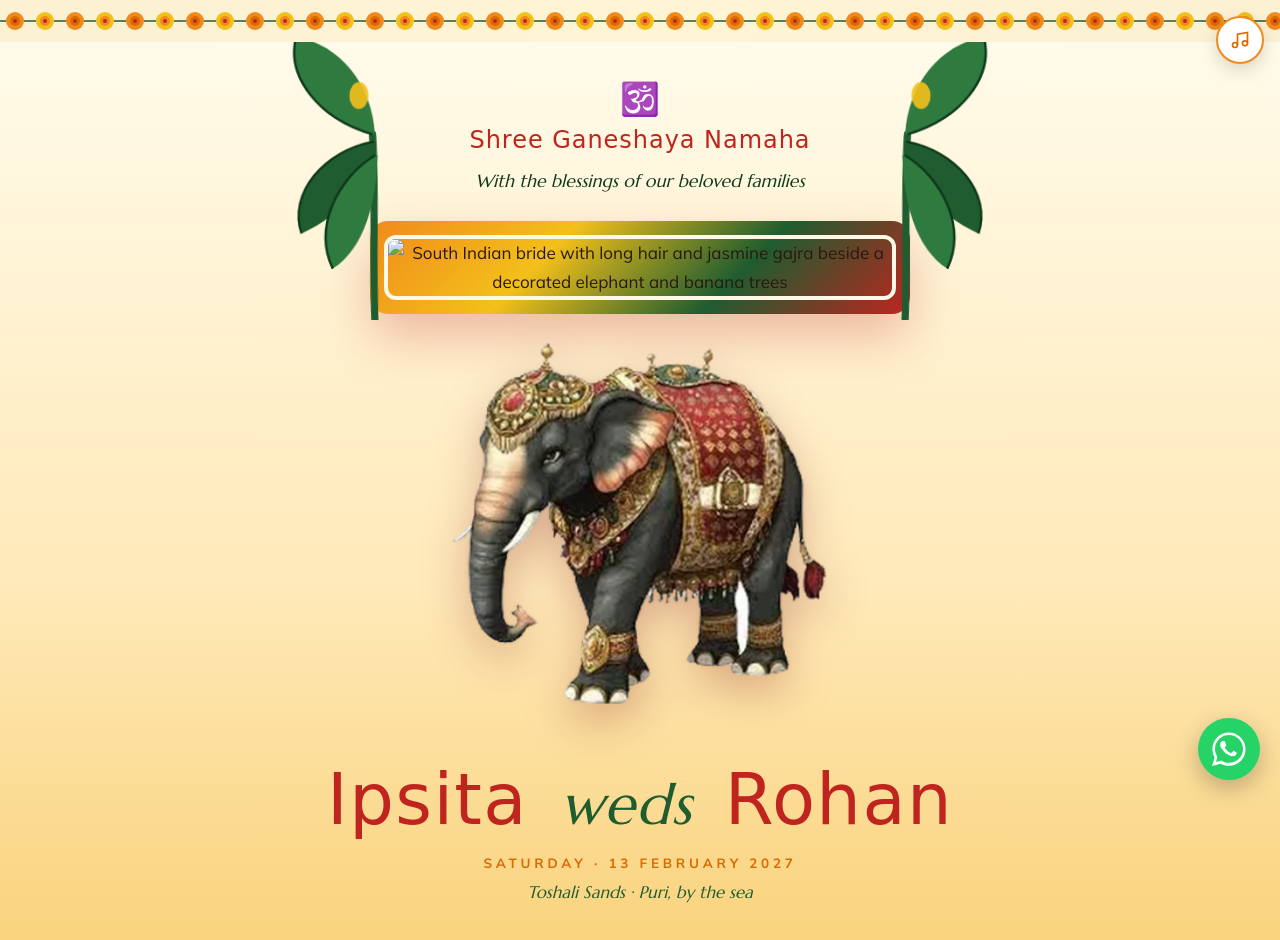
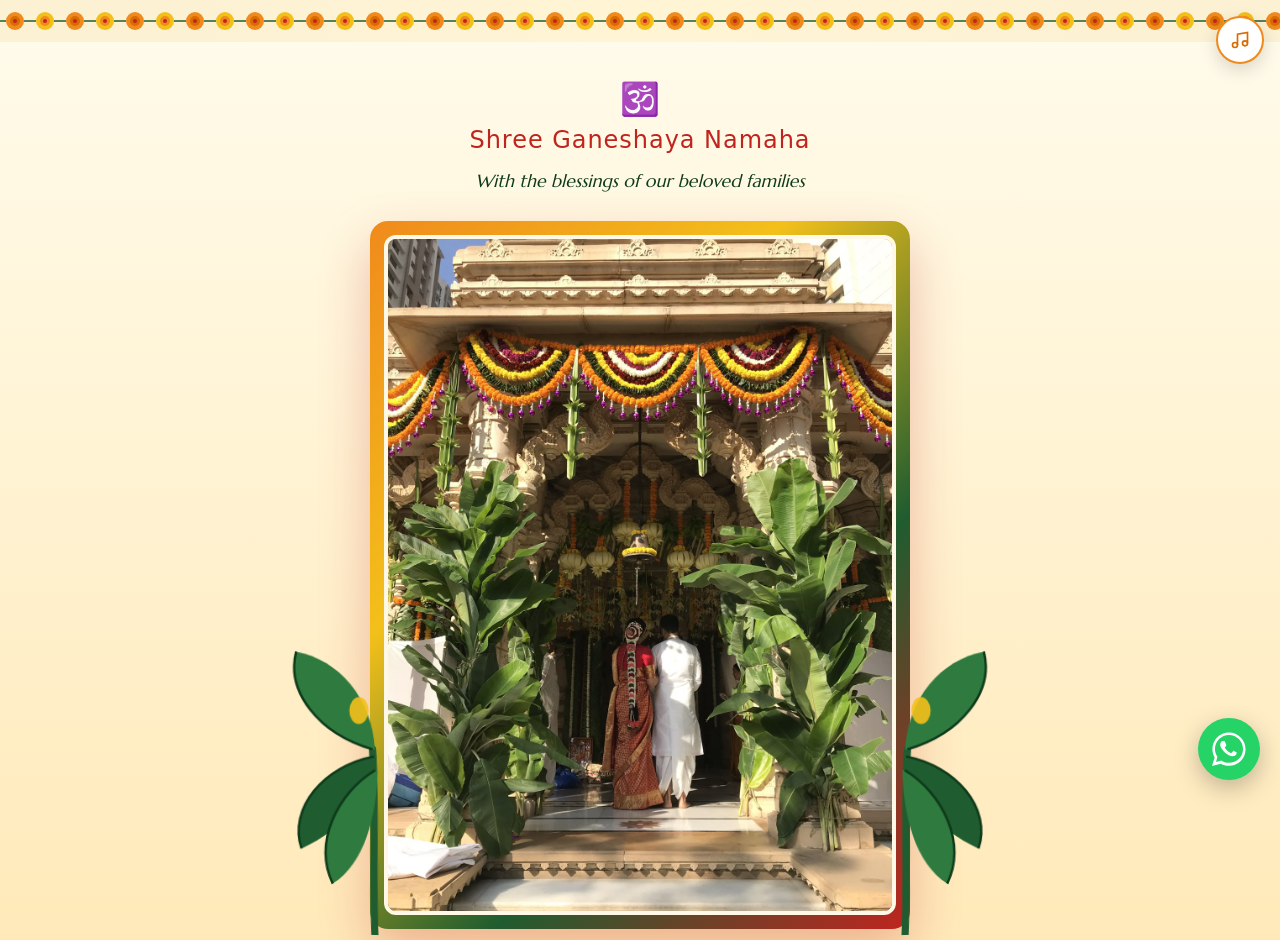
Before and after one commit to priy437pradhan/invitation, a plain HTML site: page southindian-wedding/index.html in a window 1280 px wide. Shown: the top 940 px of the page. Drawn offline with Linux system fonts and the light colour scheme; a web font is replaced by a local one.

Commit message:
elephant

```diff
--- a/southindian-wedding/index.html
+++ b/southindian-wedding/index.html
@@ -263,7 +263,7 @@
     </svg>
 
     <div class="hero-frame">
-      <img src="hero2.jpg" alt="South Indian bride with long hair and jasmine gajra beside a decorated elephant and banana trees">
+      <img src="images/hero2.jpg" alt="South Indian bride with long hair and jasmine gajra beside a decorated elephant and banana trees">
     </div>
   </div>
 
```
Also changed, not shown: southindian-wedding/images/hero2.jpg (added), 1 other file.
